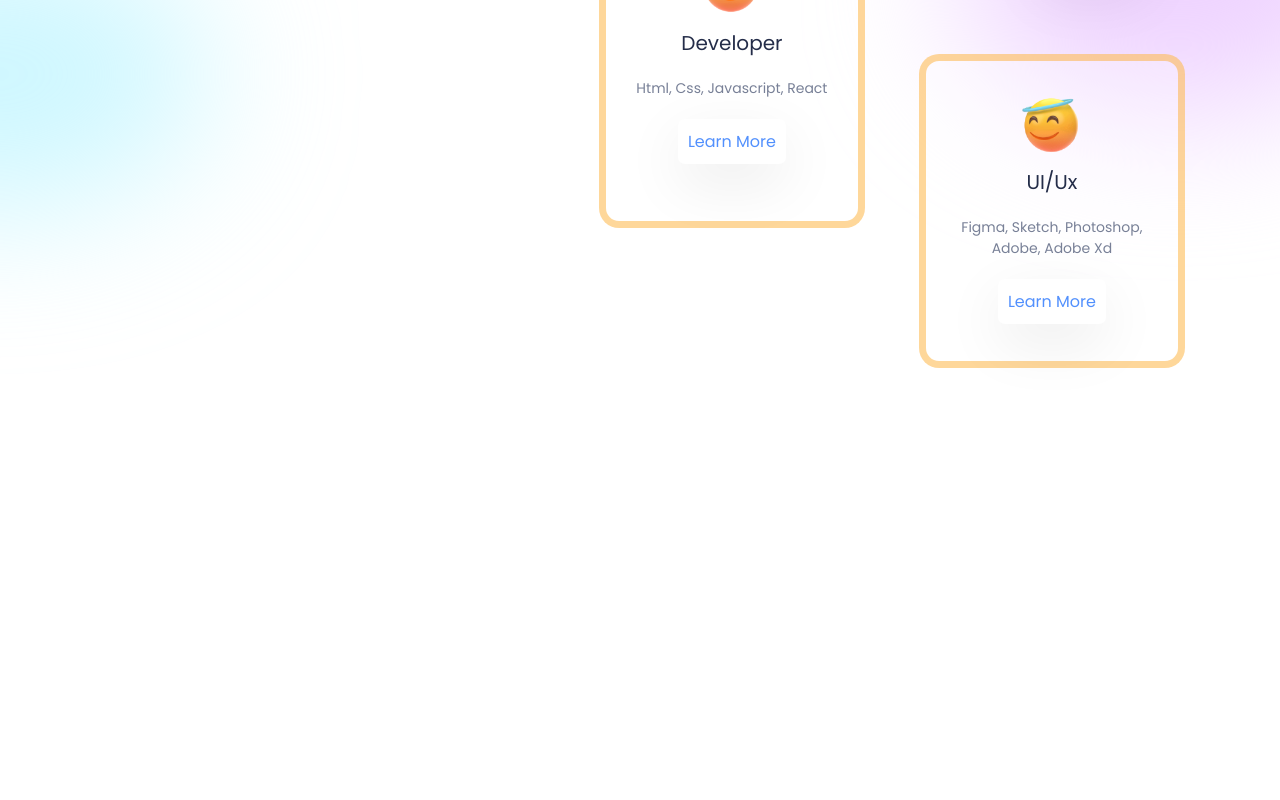
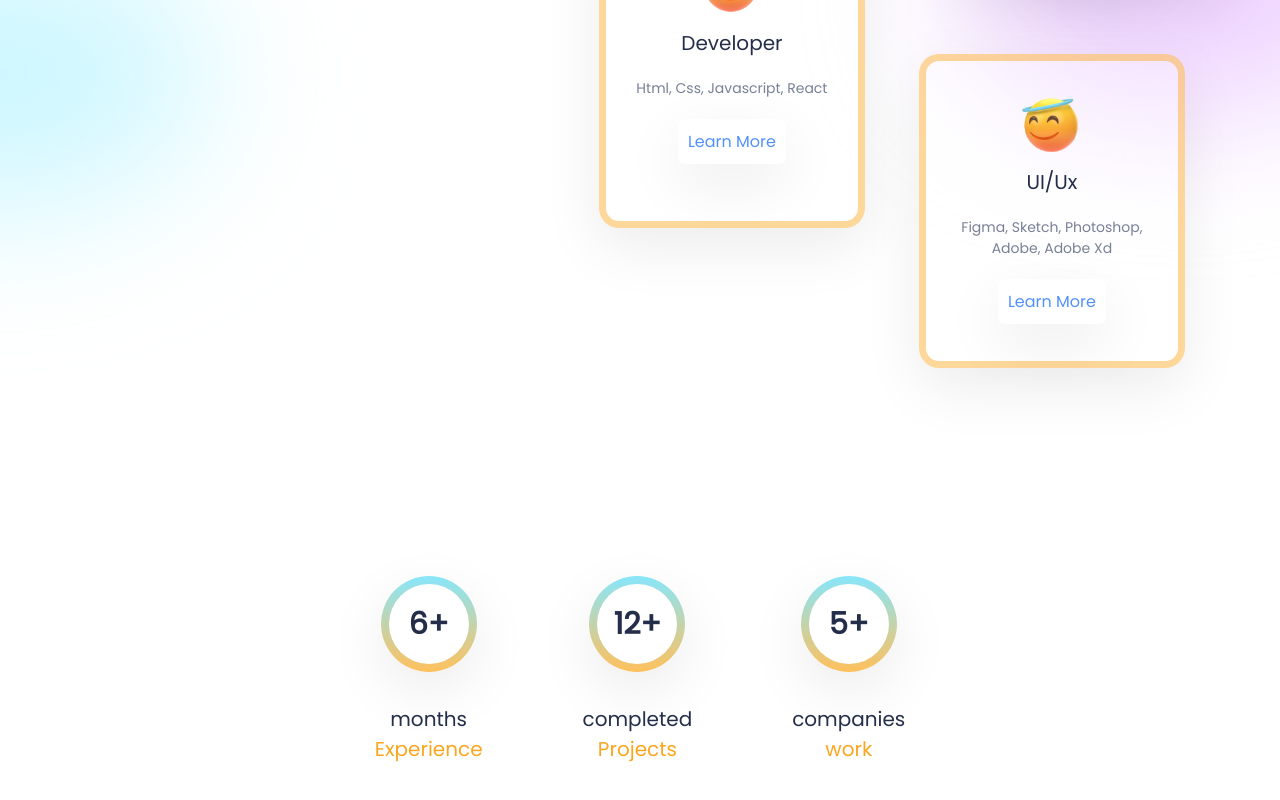
Before and after one commit to ahmed-nasir/portfolio-wbsite, a React (Create React App) app: page / in a window 1280 px wide. Shown: the part 1332-2132 px from the top of the page. Before the commit the page ends 1896 px from the top, so only its background shows below. Built offline with nearby package versions, Linux system fonts and the light colour scheme.

Commit message:
Experience Section

```diff
--- a/src/App.js
+++ b/src/App.js
@@ -1,4 +1,5 @@
 import './App.css'
+import Experience from './Components/Experience/Experience';
 import Intro from './Components/Intro/Intro';
 import Navbar from './Components/Navbar';
 import { Services } from './Components/Services/Services';
@@ -8,6 +9,7 @@
      <Navbar></Navbar>
      <Intro></Intro>
      <Services/>
+     <Experience/>
     </div>
   );
 }
--- a/src/Components/Card/Card.css
+++ b/src/Components/Card/Card.css
@@ -10,7 +10,7 @@
     text-align: center;
     background: rgba(255, 255, 255, 0.26);
     border: 7px solid var(--orangeCard);
-    box-shadow: var(--boxShado);
+    box-shadow: var(--boxShadow);
     border-radius: 20px;
     padding: 0px 26px 2rem 26px;
 
--- /dev/null
+++ b/src/Components/Experience/Experience.css
@@ -0,0 +1,45 @@
+.experience {
+    display: flex;
+    align-items: center;
+    justify-content: center;
+    gap: 5rem;
+    height: 30vh;
+    margin-bottom: 8rem;
+}
+
+.achievement {
+    display: flex;
+    flex-direction: column;
+    align-items: center;
+}
+
+.circle {
+    width: 4rem;
+    height: 4rem;
+    background: white;
+    border-radius: 100%;
+    position: relative;
+    display: flex;
+    align-items: center;
+    justify-content: center;
+    font-size: 1.5rem;
+    font-weight: bold;
+    margin-bottom: 2rem;
+}
+
+.circle::before {
+    border-radius: 100%;
+    content: '';
+    background-image: linear-gradient(to bottom, #87e6fb 0%, #ffc05c 100%);
+    top: -8px;
+    left: -8px;
+    bottom: -8px;
+    right: -8px;
+    position: absolute;
+    z-index: -1;
+    box-shadow: var(--boxShadow);
+}
+
+.achievement span:nth-of-type(2) {
+    color: var(--orange);
+}
--- /dev/null
+++ b/src/Components/Experience/Experience.js
@@ -0,0 +1,26 @@
+import React from 'react';
+import './Experience.css'
+
+const Experience = () => {
+    return (
+        <div className="experience">
+            <div className="achievement">
+                <div className="circle">6+</div>
+                <span>months</span>
+                <span>Experience</span>
+            </div>
+            <div className="achievement">
+                <div className="circle">12+</div>
+                <span>completed</span>
+                <span>Projects</span>
+            </div>
+            <div className="achievement">
+                <div className="circle">5+</div>
+                <span>companies</span>
+                <span>work</span>
+            </div>
+        </div>
+    );
+};
+
+export default Experience;
--- a/src/Components/Services/Services.css
+++ b/src/Components/Services/Services.css
@@ -53,7 +53,7 @@
     top: 8rem;
 }
 
-.s-blur1{
+.s-blur1 {
     top: 13rem;
     left: -18rem;
 }
```
